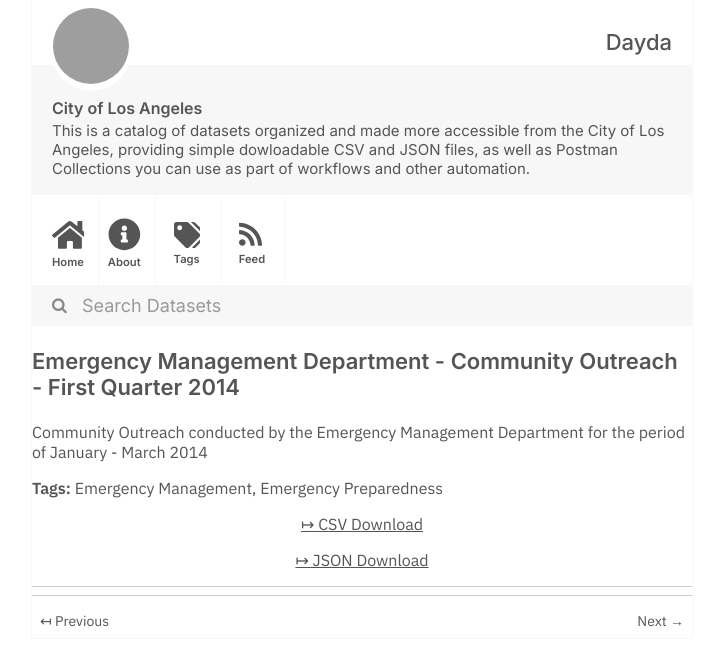
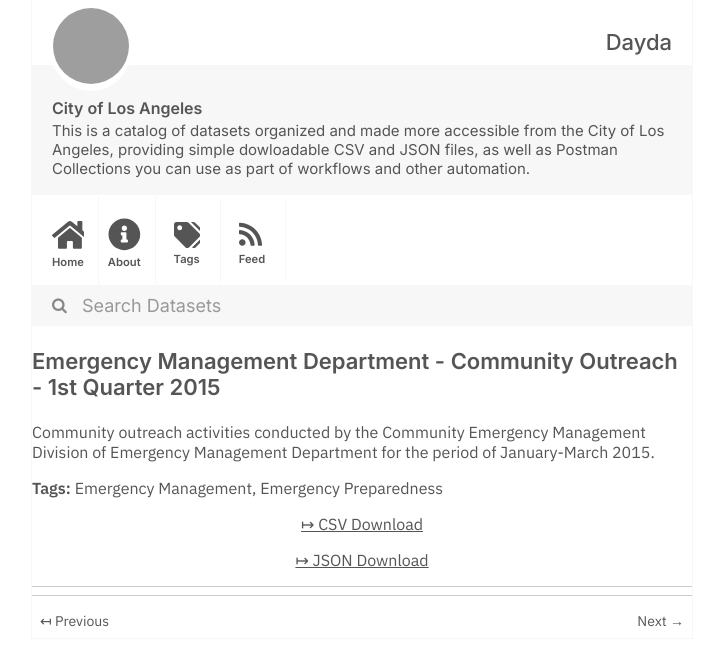
Before and after one commit to dayda-entities/city-of-los-angeles, a Jekyll site: the page built from _posts/2020-11-10-emergency-management-departmen.md, in a window 1280 px wide, cut to the strip 0-666 px from the top of the page. Shown: the whole strip, without its empty margins (278-993 px from the left). Built offline with Jekyll 4.4.1, drawn with Linux system fonts in a browser that asks for light colours; grey boxes are pictures that could not be loaded.

```diff
--- a/_posts/2020-11-10-emergency-management-departmen.md
+++ b/_posts/2020-11-10-emergency-management-departmen.md
@@ -1,7 +1,7 @@
 ---
-title: Emergency Management Department - Community Outreach - First Quarter 2014
-created: '2020-11-10T17:52:07.966258'
-modified: '2020-12-02T15:55:07.666974'
+title: Emergency Management Department - Community Outreach - 1st Quarter 2015
+created: '2020-11-10T17:52:24.652350'
+modified: '2020-12-02T15:56:30.705735'
 state: active
 type: dataset
 tags:
@@ -9,9 +9,9 @@ tags:
   - Emergency Preparedness
 groups:
   - Local Government
-csv_url: 'https://data.lacity.org/api/views/6xuk-a67v/rows.csv?accessType=DOWNLOAD'
-json_url: 'https://data.lacity.org/api/views/6xuk-a67v/rows.json?accessType=DOWNLOAD'
+csv_url: 'https://data.lacity.org/api/views/iz9s-qc6r/rows.csv?accessType=DOWNLOAD'
+json_url: 'https://data.lacity.org/api/views/iz9s-qc6r/rows.json?accessType=DOWNLOAD'
 layout: post
 
 ---
-Community Outreach conducted by the Emergency Management Department for the period of January - March 2014
+Community outreach activities conducted by the Community Emergency Management Division of Emergency Management Department for the period of January-March 2015.
```
